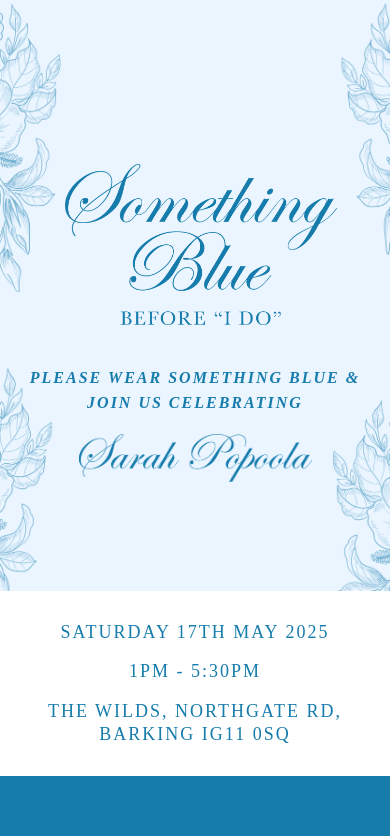
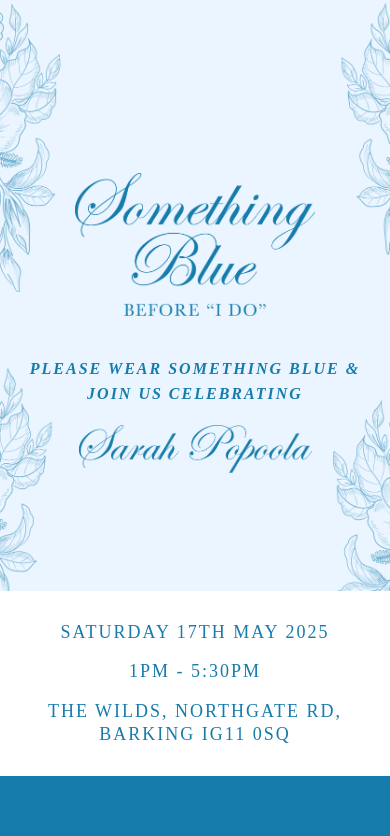
Before and after one commit to Vicko657/event-rsvp-app, a React (Vite) app: page / in a window 390 px wide. Shown: the top 836 px of the page. Built offline with nearby package versions, Linux system fonts and the light colour scheme; a web font is replaced by a local one.

Commit message:
Update App.css

```diff
--- a/src/App.css
+++ b/src/App.css
@@ -62,7 +62,7 @@ a {
   }
 
   .left-column img {
-    width: 103%;
+    width: 95%;
   }
   .right-column {
     overflow: visible !important;
```
